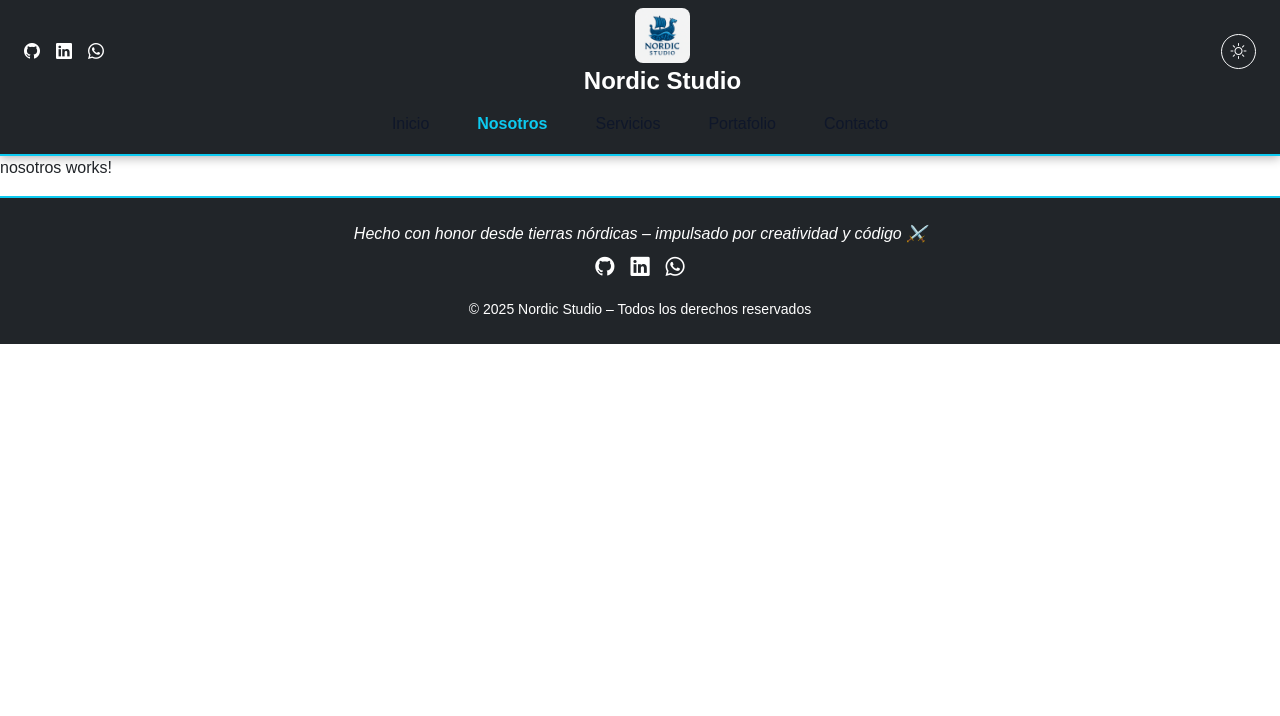
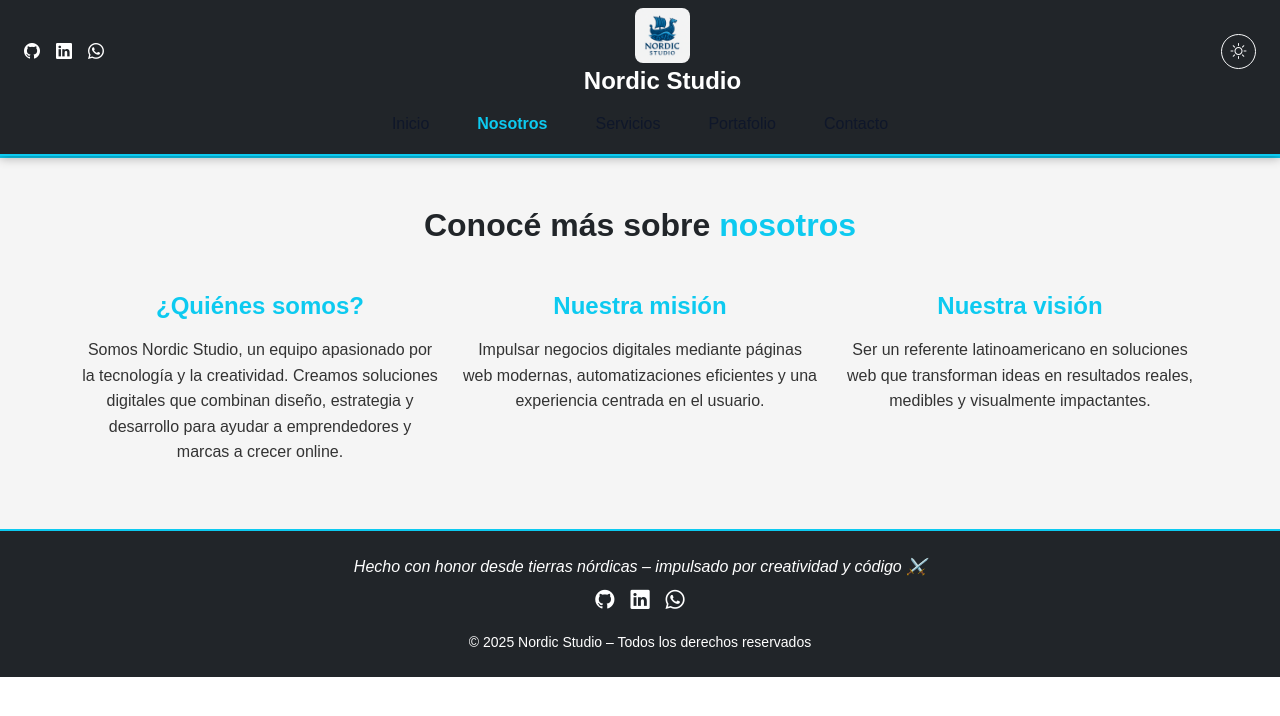
Before and after one commit to ericknator/nordic-studio, an Angular app: page /nosotros in a window 1280 px wide. Shown: the top 716 px of the page. Built offline with nearby package versions, Linux system fonts and the light colour scheme.

Commit message:
colocamos nosotros

```diff
--- a/src/app/components/nosotros/nosotros.component.css
+++ b/src/app/components/nosotros/nosotros.component.css
@@ -0,0 +1,16 @@
+.nosotros-nordic {
+  background-color: #f5f5f5;
+  border-top: 2px solid #0dcaf0;
+  font-family: 'Poppins', sans-serif;
+}
+
+.nosotros-nordic h4 {
+  font-weight: 600;
+  margin-bottom: 1rem;
+}
+
+.nosotros-nordic p {
+  font-size: 1rem;
+  line-height: 1.6;
+  color: #333;
+}
--- a/src/app/components/nosotros/nosotros.component.html
+++ b/src/app/components/nosotros/nosotros.component.html
@@ -1 +1,29 @@
-<p>nosotros works!</p>
+<section class="nosotros-nordic text-dark py-5 px-4">
+  <div class="container text-center">
+    <h2 class="fw-bold mb-5" data-aos="fade-up">
+      Conocé más sobre <span class="text-info">nosotros</span>
+    </h2>
+
+    <div class="row g-4">
+      <div class="col-12 col-md-4" data-aos="fade-up" data-aos-delay="0">
+        <h4 class="text-info">¿Quiénes somos?</h4>
+        <p>
+          Somos Nordic Studio, un equipo apasionado por la tecnología y la creatividad.
+          Creamos soluciones digitales que combinan diseño, estrategia y desarrollo para ayudar a emprendedores y marcas a crecer online.
+        </p>
+      </div>
+      <div class="col-12 col-md-4" data-aos="fade-up" data-aos-delay="100">
+        <h4 class="text-info">Nuestra misión</h4>
+        <p>
+          Impulsar negocios digitales mediante páginas web modernas, automatizaciones eficientes y una experiencia centrada en el usuario.
+        </p>
+      </div>
+      <div class="col-12 col-md-4" data-aos="fade-up" data-aos-delay="200">
+        <h4 class="text-info">Nuestra visión</h4>
+        <p>
+          Ser un referente latinoamericano en soluciones web que transforman ideas en resultados reales, medibles y visualmente impactantes.
+        </p>
+      </div>
+    </div>
+  </div>
+</section>
```
